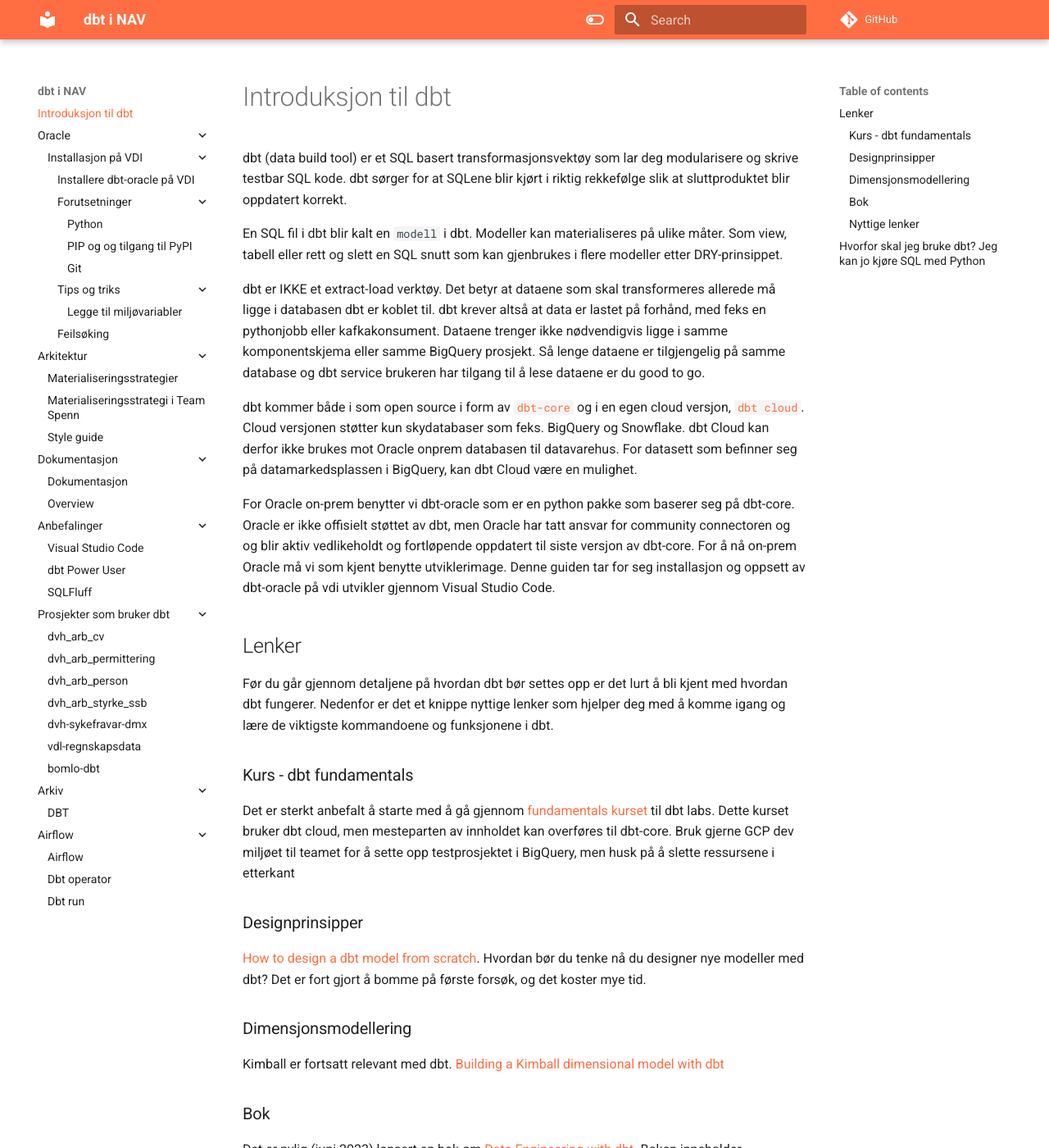
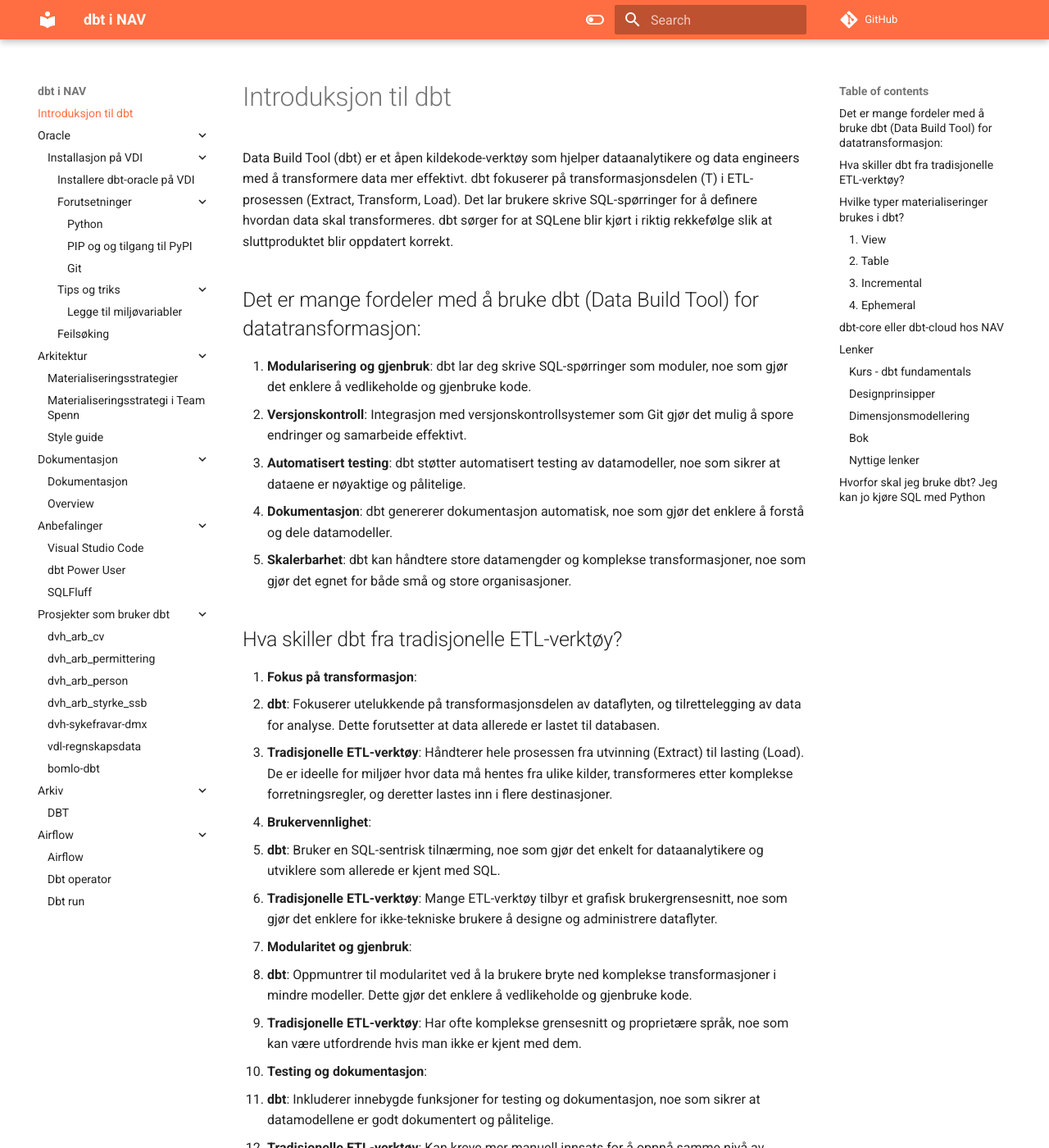
Before and after one commit to navikt/dbt-i-nav, an MkDocs documentation site: the page built from docs/index.md, in a window 1280 px wide and 1400 px high. Shown: the whole window at 82% size. Built offline with MkDocs 1.6.1 and Material for MkDocs 9.7.7, drawn with Linux system fonts in a browser that asks for light colours; comment, search, counter and statistics services are not loaded; some of the changed text lies outside the part shown.

Commit message:
Oppdatert introduksjon til dbt

```diff
--- a/docs/index.md
+++ b/docs/index.md
@@ -1,15 +1,94 @@
 # Introduksjon til dbt
 
-dbt (data build tool) er et SQL basert transformasjonsvektøy som lar deg modularisere og skrive testbar SQL kode. dbt sørger for at SQLene blir kjørt i riktig rekkefølge slik at sluttproduktet blir oppdatert korrekt.
+Data Build Tool (dbt) er et åpen kildekode-verktøy som hjelper dataanalytikere og data engineers med å transformere data mer effektivt. dbt fokuserer på transformasjonsdelen (T) i ETL-prosessen (Extract, Transform, Load). Det lar brukere skrive SQL-spørringer for å definere hvordan data skal transformeres. dbt sørger for at SQLene blir kjørt i riktig rekkefølge slik at sluttproduktet blir oppdatert korrekt.
 
-En SQL fil i dbt blir kalt en ``modell`` i dbt. Modeller kan materialiseres på ulike måter. Som view, tabell eller rett og slett en SQL snutt som kan gjenbrukes i flere modeller etter DRY-prinsippet.
+## Det er mange fordeler med å bruke dbt (Data Build Tool) for datatransformasjon:
 
-dbt er IKKE et extract-load verktøy. Det betyr at dataene som skal transformeres allerede må ligge i databasen dbt er koblet til. dbt krever altså at data er lastet på forhånd, med feks en pythonjobb eller kafkakonsument. Dataene trenger ikke nødvendigvis ligge i samme komponentskjema eller samme BigQuery prosjekt. Så lenge dataene er tilgjengelig på samme database og dbt service brukeren har tilgang til å lese dataene er du good to go.
+1. **Modularisering og gjenbruk**: dbt lar deg skrive SQL-spørringer som moduler, noe som gjør det enklere å vedlikeholde og gjenbruke kode.
+2. **Versjonskontroll**: Integrasjon med versjonskontrollsystemer som Git gjør det mulig å spore endringer og samarbeide effektivt.
+3. **Automatisert testing**: dbt støtter automatisert testing av datamodeller, noe som sikrer at dataene er nøyaktige og pålitelige.
+4. **Dokumentasjon**: dbt genererer dokumentasjon automatisk, noe som gjør det enklere å forstå og dele datamodeller.
+5. **Skalerbarhet**: dbt kan håndtere store datamengder og komplekse transformasjoner, noe som gjør det egnet for både små og store organisasjoner.
+
+
+## Hva skiller dbt fra tradisjonelle ETL-verktøy?
+
+1. **Fokus på transformasjon**:
+   - **dbt**: Fokuserer utelukkende på transformasjonsdelen av dataflyten, og tilrettelegging av data for analyse. Dette forutsetter at data allerede er lastet til databasen.
+   - **Tradisjonelle ETL-verktøy**: Håndterer hele prosessen fra utvinning (Extract) til lasting (Load). De er ideelle for miljøer hvor data må hentes fra ulike kilder, transformeres etter komplekse forretningsregler, og deretter lastes inn i flere destinasjoner.
+
+2. **Brukervennlighet**:
+   - **dbt**: Bruker en SQL-sentrisk tilnærming, noe som gjør det enkelt for dataanalytikere og utviklere som allerede er kjent med SQL.
+   - **Tradisjonelle ETL-verktøy**: Mange ETL-verktøy tilbyr et grafisk brukergrensesnitt, noe som gjør det enklere for ikke-tekniske brukere å designe og administrere dataflyter.
+
+3. **Modularitet og gjenbruk**:
+   - **dbt**: Oppmuntrer til modularitet ved å la brukere bryte ned komplekse transformasjoner i mindre modeller. Dette gjør det enklere å vedlikeholde og gjenbruke kode.
+   - **Tradisjonelle ETL-verktøy**: Har ofte komplekse grensesnitt og proprietære språk, noe som kan være utfordrende hvis man ikke er kjent med dem.
+
+4. **Testing og dokumentasjon**:
+   - **dbt**: Inkluderer innebygde funksjoner for testing og dokumentasjon, noe som sikrer at datamodellene er godt dokumentert og pålitelige.
+   - **Tradisjonelle ETL-verktøy**: Kan kreve mer manuell innsats for å oppnå samme nivå av testing og dokumentasjon.
+
+5. **Skalerbarhet**:
+   - **dbt**: Kan håndtere store datamengder og komplekse transformasjoner, noe som gjør det egnet for både små og store organisasjoner.
+   - **Tradisjonelle ETL-verktøy**: Bygget for å skalere og kan håndtere enterprise-nivå databehandlingsbehov.
+
+**Referanser**:
+
+https://learn.growdataskills.com/blog/DBT_vs_Traditional_ETL_Tools
+
+https://celerdata.com/glossary/dbt-or-traditional-etl-which-fits-your-needs
+
+
+
+## Hvilke typer materialiseringer brukes i dbt?
+
+I dbt (Data Build Tool) finnes det flere materialiseringsstrategier som kan brukes til å definere hvordan data skal lagres og behandles. Her er noen av de vanligste:
+
+### 1. **View**
+**Fordeler**:
+- **Rask oppdatering**: Dataene er alltid oppdatert fordi visningen henter data direkte fra kildetabellene hver gang den kjøres.
+- **Lite lagringsbehov**: Siden visninger ikke lagrer data fysisk, krever de mindre lagringsplass.
+
+**Ulemper**:
+- **Ytelse**: Kan være tregere ved komplekse spørringer, siden dataene må hentes og behandles hver gang visningen kjøres.
+- **Avhengighet**: Avhenger av at kildetabellene er tilgjengelige og oppdaterte.
+
+### 2. **Table**
+**Fordeler**:
+- **Ytelse**: Bedre ytelse for komplekse spørringer, siden dataene er forhåndsberegnet og lagret.
+- **Stabilitet**: Dataene er lagret fysisk, noe som gjør dem mindre avhengige av kildetabellenes tilgjengelighet.
+
+**Ulemper**:
+- **Lagringsbehov**: Krever mer lagringsplass, siden dataene lagres fysisk.
+- **Oppdatering**: Dataene må oppdateres regelmessig for å sikre at de er oppdaterte, og tabellen lages på nytt ved hver kjøring (CTAS).
+
+### 3. **Incremental**
+**Fordeler**:
+- **Effektivitet**: Bare nye eller endrede data behandles, noe som reduserer belastningen på systemet.
+- **Ytelse**: Raskere oppdateringer sammenlignet med fullstendige oppdateringer av hele tabellen.
+
+**Ulemper**:
+- **Kompleksitet**: Krever mer kompleks logikk for å håndtere inkrementelle oppdateringer.
+- **Feilhåndtering**: Kan være utfordrende å håndtere feil og sikre at alle data er korrekte.
+
+### 4. **Ephemeral**
+**Fordeler**:
+- **Fleksibilitet**: Brukes til å lage midlertidige tabeller som kun eksisterer under kjøringen av en spørring.
+- **Ingen lagringsbehov**: Krever ingen lagringsplass, siden dataene ikke lagres fysisk.
+
+**Ulemper**:
+- **Ytelse**: Kan påvirke ytelsen hvis de brukes i komplekse spørringer, siden dataene må behandles hver gang spørringen kjøres.
+- **Begrenset bruk**: Egner seg best for midlertidige transformasjoner og ikke for lagring av data.
+
+
+
+## dbt-core eller dbt-cloud hos NAV
 
 dbt kommer både i som open source i form av [``dbt-core``](https://docs.getdbt.com/docs/core/installation) og i en egen cloud versjon, [``dbt cloud``](https://www.getdbt.com/product/dbt-cloud/). Cloud versjonen støtter kun skydatabaser som feks. BigQuery og Snowflake. dbt Cloud kan derfor ikke brukes mot Oracle onprem databasen til datavarehus. For datasett som befinner seg på datamarkedsplassen i BigQuery, kan dbt Cloud være en mulighet.
 
 For Oracle on-prem benytter vi dbt-oracle som er en python pakke som baserer seg på dbt-core. Oracle er ikke offisielt støttet av dbt, men Oracle har tatt ansvar for community connectoren og og blir aktiv vedlikeholdt og fortløpende oppdatert til siste versjon av dbt-core.
-For å nå on-prem Oracle må vi som kjent benytte utviklerimage. Denne guiden tar for seg installasjon og oppsett av dbt-oracle på vdi utvikler gjennom Visual Studio Code.
+For å nå on-prem Oracle brukes i dag VDI Utvikler, men Knast skal erstatte denne løsningen.
 
 ## Lenker
 
@@ -17,7 +96,9 @@
 
 ### Kurs - dbt fundamentals
 
-Det er sterkt anbefalt å starte med å gå gjennom [fundamentals kurset](https://courses.getdbt.com/courses/fundamentals) til dbt labs. Dette kurset bruker dbt cloud, men mesteparten av innholdet kan overføres til dbt-core. Bruk gjerne GCP dev miljøet til teamet for å sette opp testprosjektet i BigQuery, men husk på å slette ressursene i etterkant
+Det finnes et [fundamentals kurs](https://courses.getdbt.com/courses/fundamentals) hos dbt labs. Dette kurset bruker dbt cloud, men mesteparten av innholdet kan overføres til dbt-core.
+
+dbt-i-nav jobber med å tilby et kursmiljø basert på GitHub Codespaces og dbt-core, https://github.com/navikt/dbt-i-nav-intro-kurs. Mer info kommer!
 
 ### Designprinsipper
 
```
